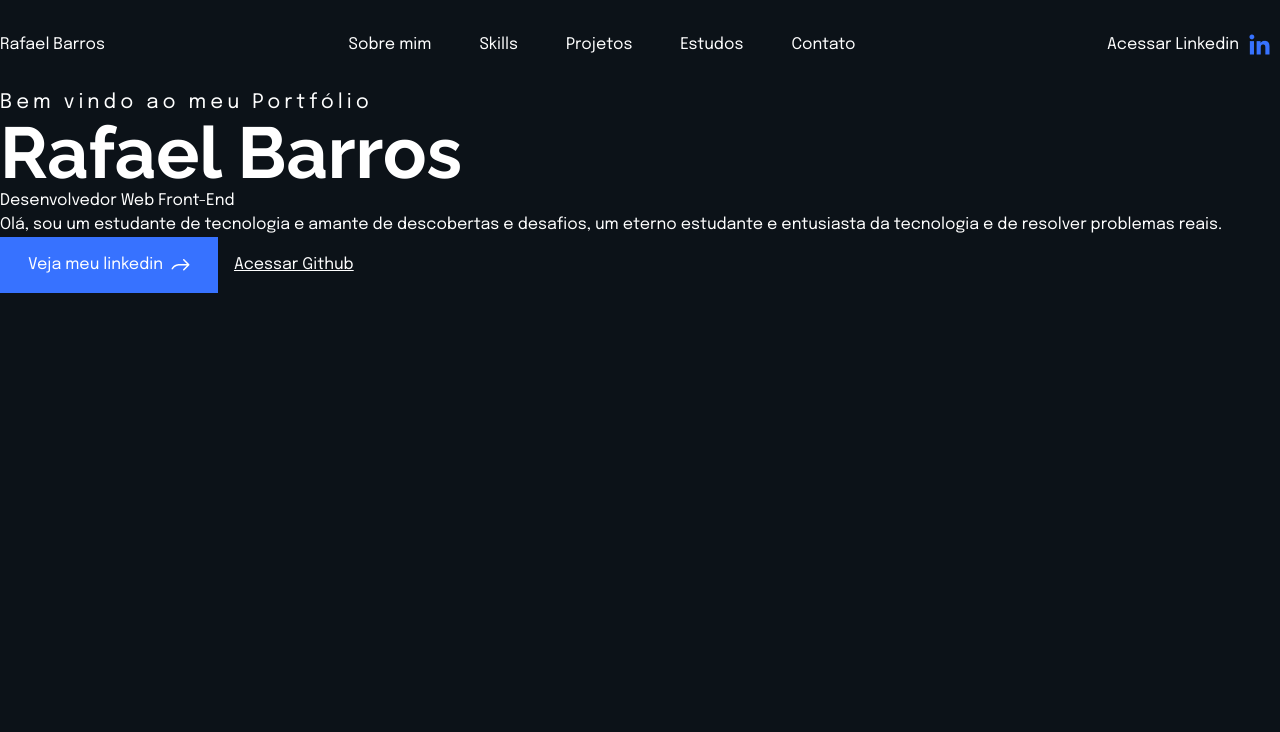
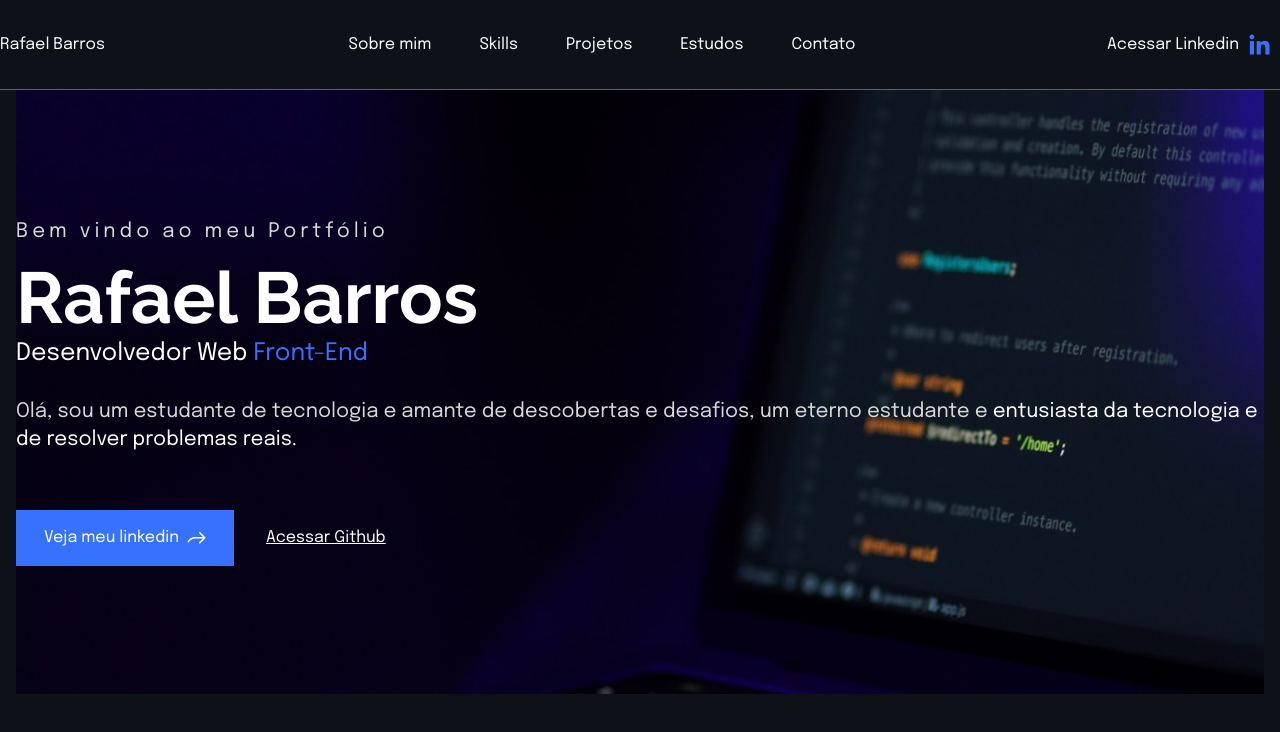
Before and after one commit to dev-rafael92as/portfolio-lp, a React (Vite) app: page / in a window 1280 px wide. Shown: the top 732 px of the page. Built offline with nearby package versions, Linux system fonts and the light colour scheme.

Commit message:
Feat: Finished Start Session desktop

```diff
--- a/src/App.tsx
+++ b/src/App.tsx
@@ -7,7 +7,7 @@ function App() {
     <>
       <Header />
 
-      <main className="text-white">
+      <main className="text-white lg:px-4">
         <StartSession />
       </main>
     </>
--- a/src/components/Header/Header.tsx
+++ b/src/components/Header/Header.tsx
@@ -4,7 +4,8 @@ import linkedinLogo from '../../assets/icon-linkedin.png'
 
 const Header = () => {
   return (
-    <header className="text-white flex justify-between max-w-7xl mx-auto py-6 items-center">
+    <header className="text-white  border-b border-solid border-[#5E6266]">
+      <div className="flex justify-between max-w-7xl mx-auto py-6 items-center">
         <Logo />
 
         <nav className="flex gap-8">
@@ -29,6 +30,7 @@ const Header = () => {
           <p>Acessar Linkedin</p>
           <img src={linkedinLogo} alt="Logo Linkedin" />
         </button>
+      </div>
     </header>
   );
 };
--- a/src/components/StartSession/StartSession.tsx
+++ b/src/components/StartSession/StartSession.tsx
@@ -1,23 +1,25 @@
 import ArrowButton from "../ButtonIcon/ArrowButton";
 import ButtonIcon from "../ButtonIcon/ButtonIcon";
 import ButtonText from "../ButtonText/ButtonText";
+import bgStartSession from '../../assets/bg-start-session.png'
 
 const StartSession = () => {
   return (
-    <div>
-      <p className="font-normal text-xl tracking-[.2em]">
+    <section className="bg-cover" style={{backgroundImage: `url(${bgStartSession})`}}>
+      <div className="max-w-[1358px]  mx-auto py-32">
+        <p className="font-normal text-xl tracking-[.2em] text-[#D7D7D7] mb-4">
           Bem vindo ao meu Portfólio
         </p>
-      <h2 className="font-raleway font-bold text-7xl">Rafael Barros</h2>
-      <p className="">
-        Desenvolvedor Web <span>Front-End</span>
+        <h2 className="font-raleway font-bold text-7xl mb-1">Rafael Barros</h2>
+        <p className="text-2xl mb-7">
+          Desenvolvedor Web <span className="text-primaryBlue">Front-End</span>
         </p>
-      <p>
+        <p className="text-[#D7D7D7] text-xl font-normal mb-14">
           Olá, sou um estudante de tecnologia e amante de descobertas e desafios,
-        um eterno estudante e entusiasta da tecnologia e de resolver problemas
-        reais.
+          um eterno estudante e <span className="text-white">entusiasta da tecnologia e de resolver problemas
+          reais.</span>
         </p>
-      <div className="flex items-center gap-4">
+        <div className="flex items-center gap-8">
           <ButtonIcon buttonContent="Veja meu linkedin" icon={ArrowButton()} />
           <ButtonText
             urlButton="https://github.com/dev-rafael92as"
@@ -25,6 +27,7 @@ const StartSession = () => {
           />
         </div>
       </div>
+    </section>
   );
 };
 
```
Also changed, not shown: src/assets/bg-start-session.png (added). Lines whose indentation alone changed are shown as unchanged.
